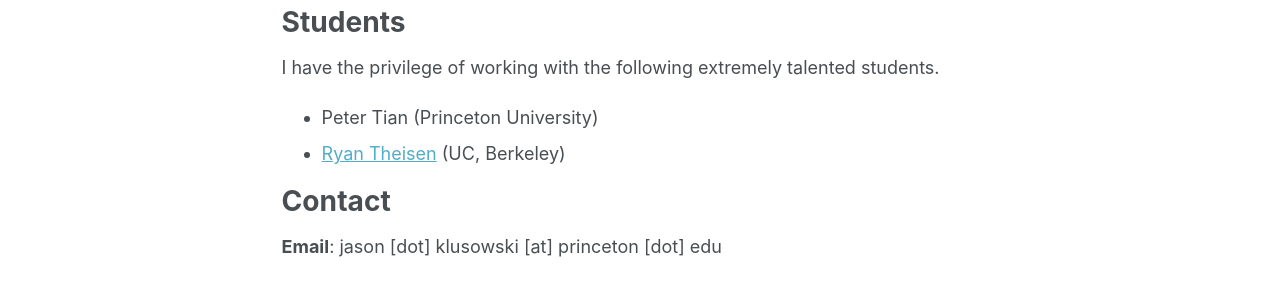
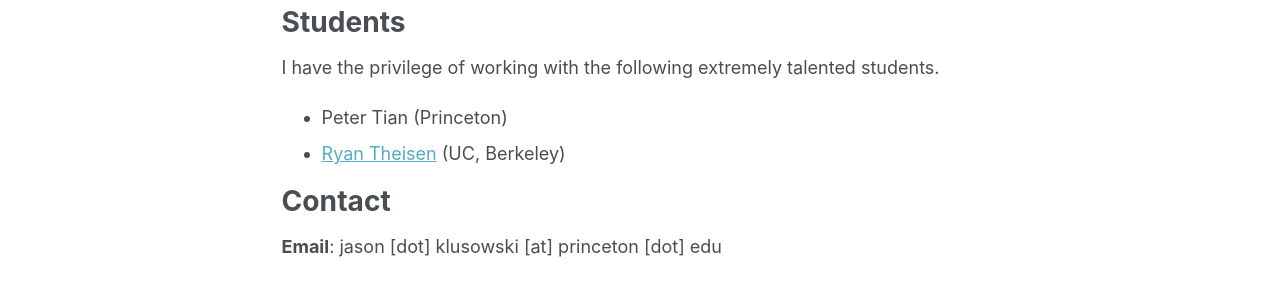
Before and after one commit to jasonklusowski/jasonklusowski.github.io, a Jekyll site: the page built from _pages/about.md, in a window 1280 px wide and 900 px high, scrolled down 504 px. Shown: the part 428-728 px from the top of the window. Built offline with Jekyll 4.4.1, drawn with Linux system fonts in a browser that asks for light colours.

Commit message:
Update about.md

```diff
--- a/_pages/about.md
+++ b/_pages/about.md
@@ -37,7 +37,7 @@ Students
 ======
 I have the privilege of working with the following extremely talented students.
 
-* Peter Tian (Princeton University)
+* Peter Tian (Princeton)
 * [Ryan Theisen](http://ryantheisen.com/) (UC, Berkeley)
 
 Contact
```
